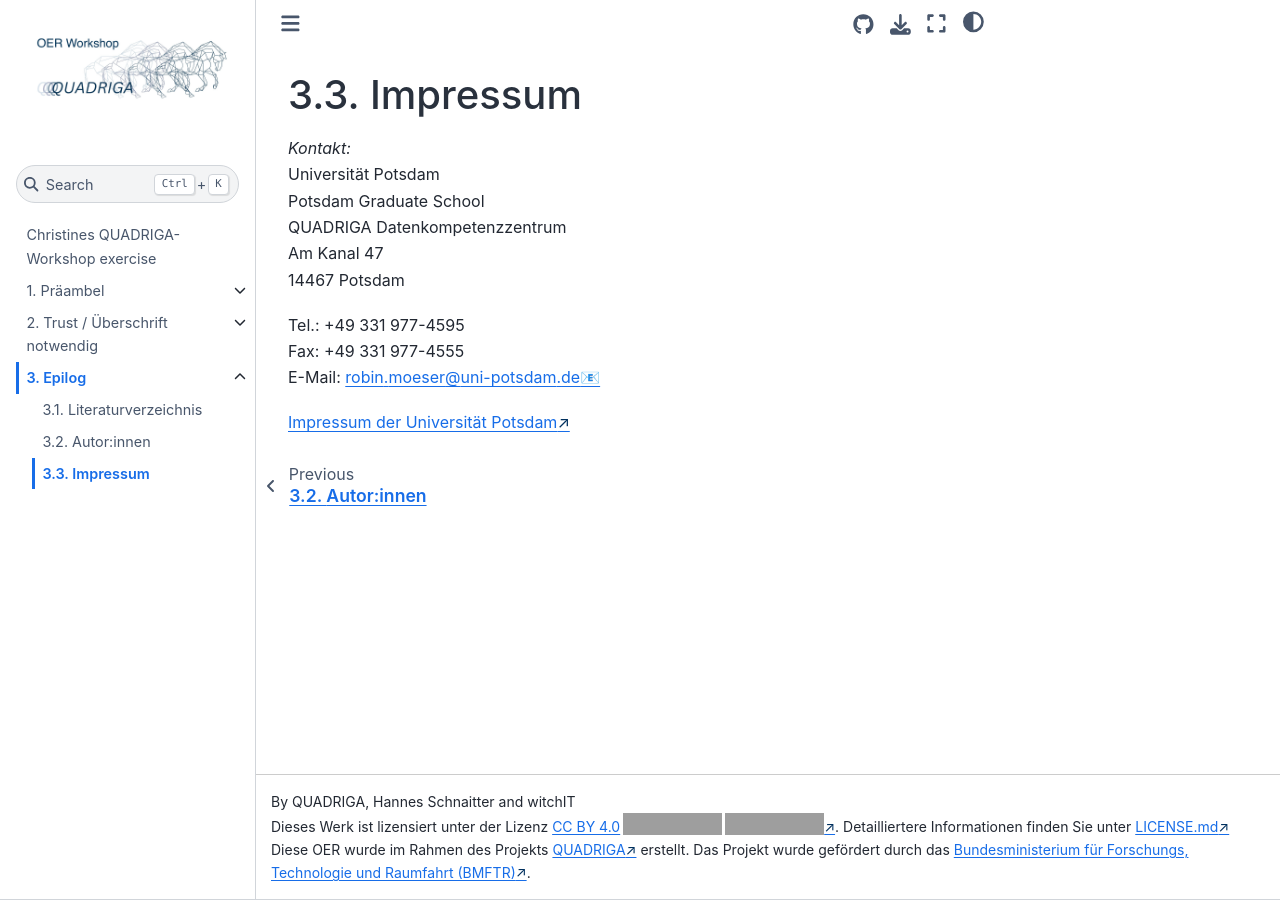
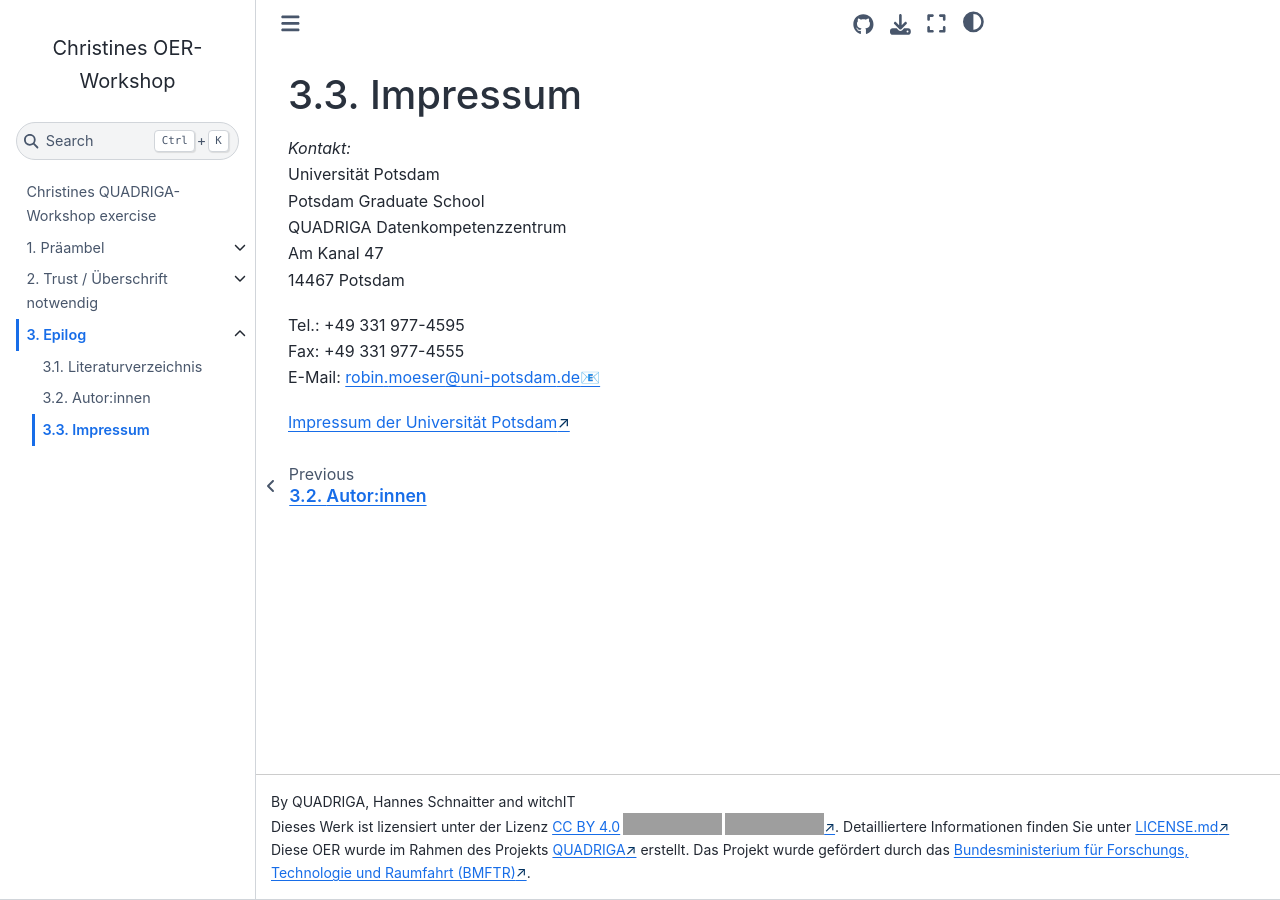
Before and after one commit to witchIT/Quadriga_OER_WS, a Jupyter Book: the page built from epilog/impressum.md, in a window 1280 px wide. Built offline with Jupyter Book 1.0.4 settings and Sphinx 7.4.7 and the Sphinx Book theme 1.1.4, drawn with Linux system fonts in a browser that asks for light colours; grey boxes are pictures that could not be loaded.

Commit message:
Update _config.yml
logo versuch

```diff
--- a/_config.yml
+++ b/_config.yml
@@ -3,7 +3,8 @@
 
 title: "Christines OER-Workshop"
 author: QUADRIGA, Hannes Schnaitter and witchIT
-logo: assets/logo.jpg
+logo: amember.png
+# logo: assets/logo.jpg
 copyright: "2025, QUADRIGA"
 exclude_patterns: [_build, Thumbs.db, .DS_Store, "**.ipynb_checkpoints", conda, venv, .venv, README.md, LICENSE.md, useful_documentation.md, .github, "**Reviewbogen.md", Checkliste_Finalisierung.md, sprints.md]
 
```
